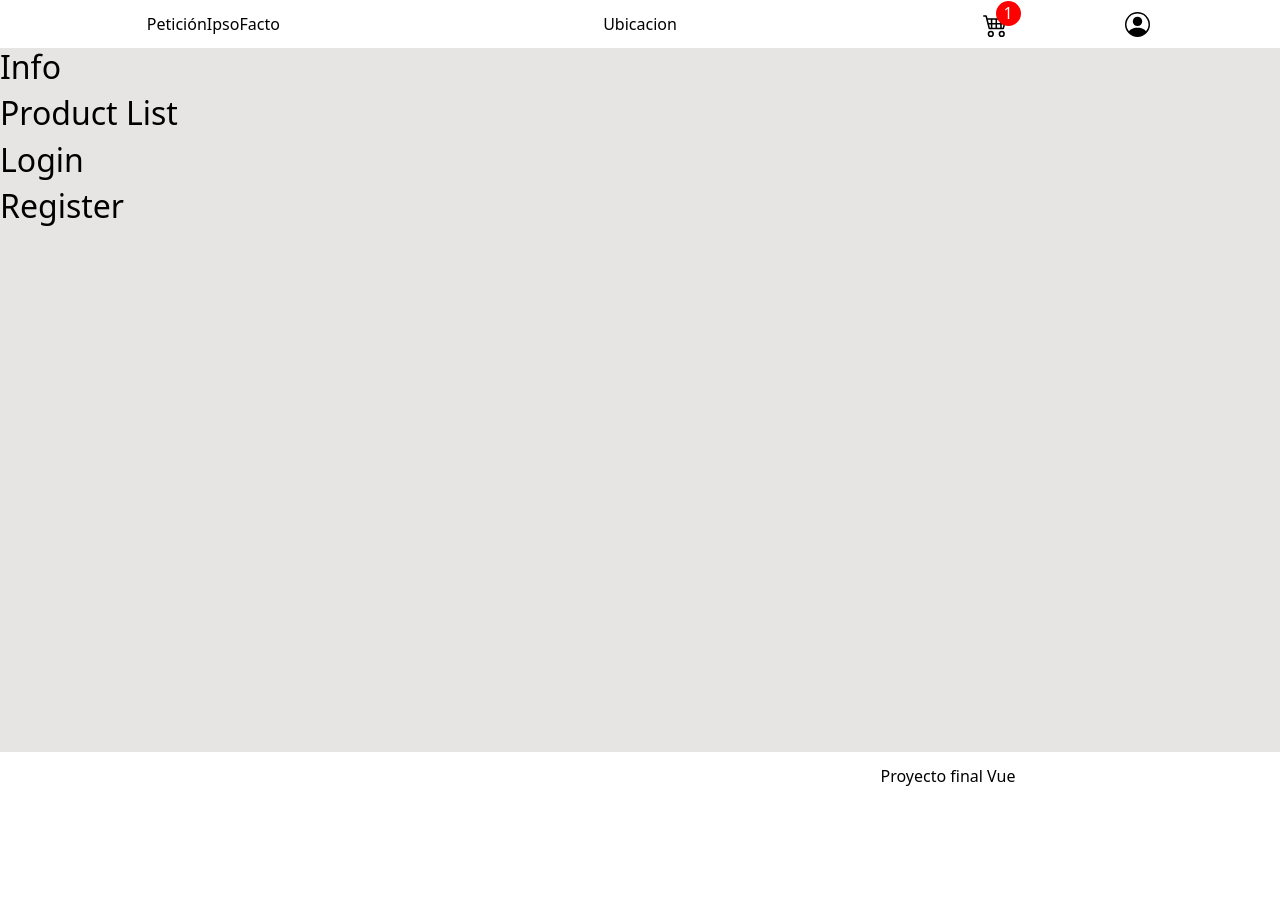
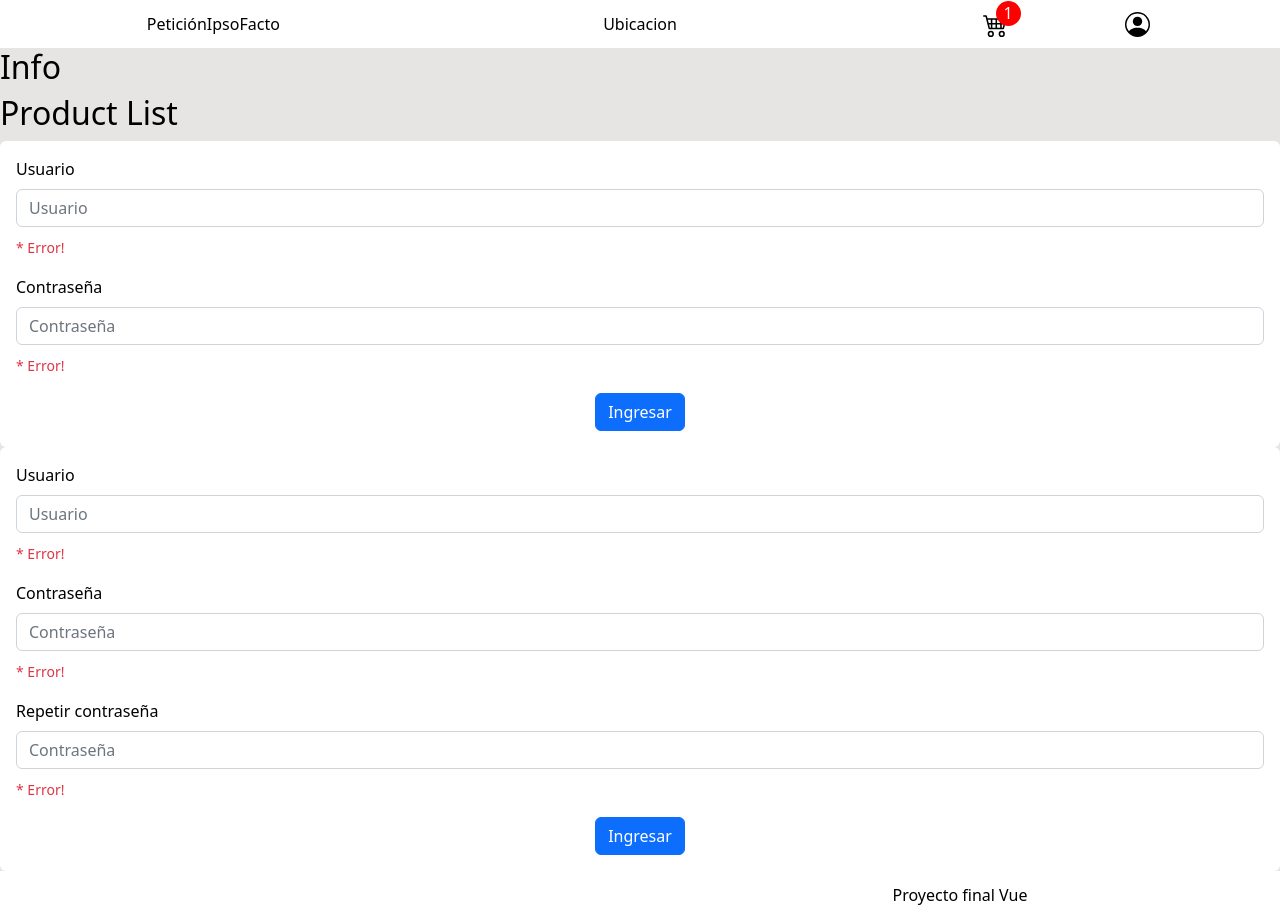
Before and after one commit to lautarodesouches/proyecto-final-desouches-vue, a Vue app: page / in a window 1280 px wide. Before the commit the page ends 800 px from the top, so only its background shows below. Built offline with nearby package versions, Linux system fonts and the light colour scheme.

Commit message:
Forms structure

```diff
--- a/src/App.vue
+++ b/src/App.vue
@@ -39,7 +39,7 @@ export default {
     UserLogin,
     UserRegister,
     CartIcon
-}
+  }
 }
 </script>
 <!------------------------------------------------------------------------------------------->
@@ -53,6 +53,7 @@ export default {
 
 .header {
   margin: 0;
+  padding: 0;
   width: 100vw;
   height: 6vh;
   background-color: var(--secondary-bg);
@@ -60,13 +61,17 @@ export default {
 }
 
 .main {
+  margin: 0;
+  padding: 0;
   width: 100vw;
-  height: 88vh;
+  min-height: 88vh;
   background-color: var(--primary-bg);
   color: var(--primary-text);
 }
 
 .footer {
+  margin: 0;
+  padding: 0;
   width: 100vw;
   height: 6vh;
   background-color: var(--secondary-bg);
--- a/src/components/UserLogin.vue
+++ b/src/components/UserLogin.vue
@@ -1,5 +1,19 @@
 <template>
-  <h2>Login</h2>
+  <form class='bg-white rounded p-3'>
+    <div class="form-group mb-3">
+      <label for="user">Usuario</label>
+      <input type="text" class="my-2 form-control" id="user" placeholder="Usuario">
+      <small id="userHelp" class="form-text text-danger">* Error!</small>
+    </div>
+    <div class="form-group mb-3">
+      <label for="password">Contraseña</label>
+      <input type="password" class="my-2 form-control" id="password" placeholder="Contraseña">
+      <small id="passwordHelp" class="form-text text-danger">* Error!</small>
+    </div>
+    <div class='d-flex justify-content-center'>
+      <button type="submit" class="btn btn-primary">Ingresar</button>
+    </div>
+  </form>
 </template>
 <!------------------------------------------------------------------------------------------->
 <script>
--- a/src/components/UserRegister.vue
+++ b/src/components/UserRegister.vue
@@ -1,5 +1,24 @@
 <template>
-  <h2>Register</h2>
+  <form class='bg-white rounded p-3'>
+    <div class="form-group mb-3">
+      <label for="user">Usuario</label>
+      <input type="text" class="my-2 form-control" id="user" placeholder="Usuario">
+      <small id="userHelp" class="form-text text-danger">* Error!</small>
+    </div>
+    <div class="form-group mb-3">
+      <label for="password">Contraseña</label>
+      <input type="password" class="my-2 form-control" id="password" placeholder="Contraseña">
+      <small id="passwordHelp" class="form-text text-danger">* Error!</small>
+    </div>
+    <div class="form-group mb-3">
+      <label for="repeatPassword">Repetir contraseña</label>
+      <input type="repeatPassword" class="my-2 form-control" id="repeatPassword" placeholder="Contraseña">
+      <small id="repeatPasswordHelp" class="form-text text-danger">* Error!</small>
+    </div>
+    <div class='d-flex justify-content-center'>
+      <button type="submit" class="btn btn-primary">Ingresar</button>
+    </div>
+  </form>
 </template>
 <!------------------------------------------------------------------------------------------->
 <script>
```
